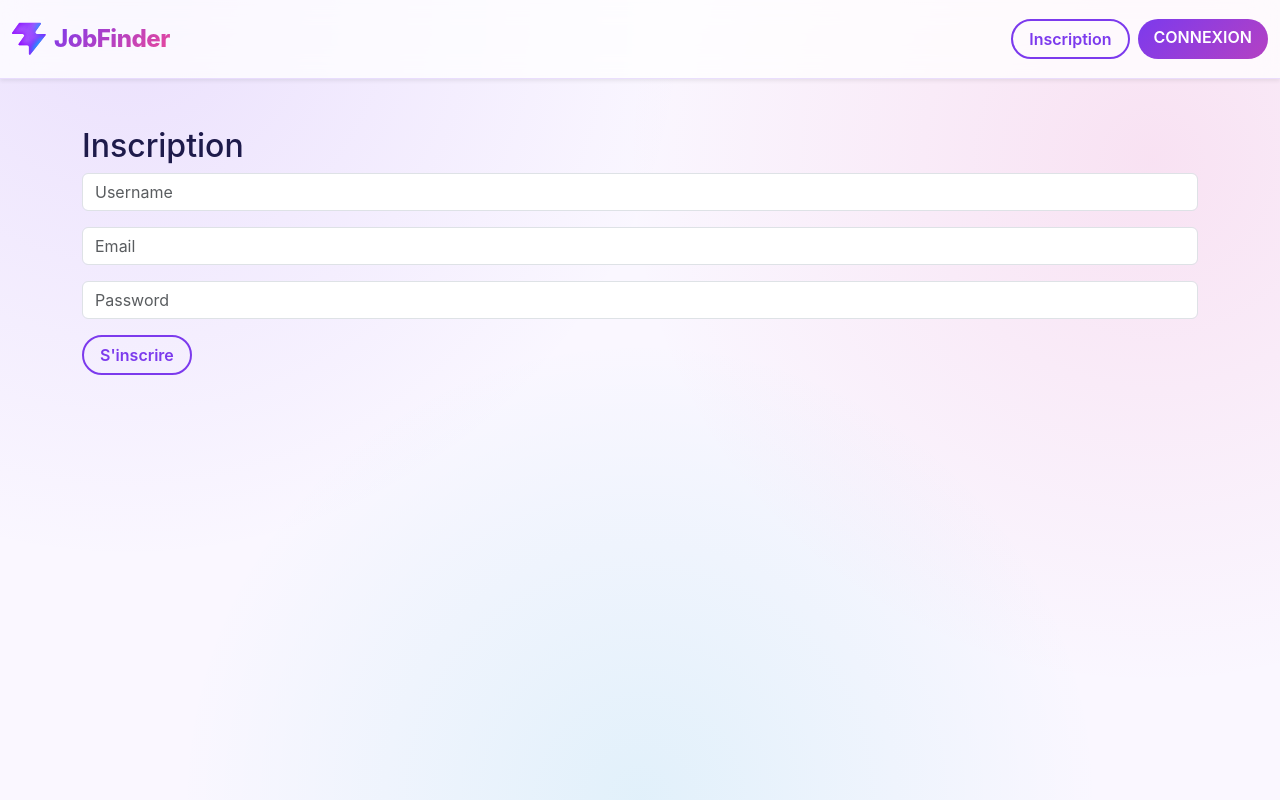
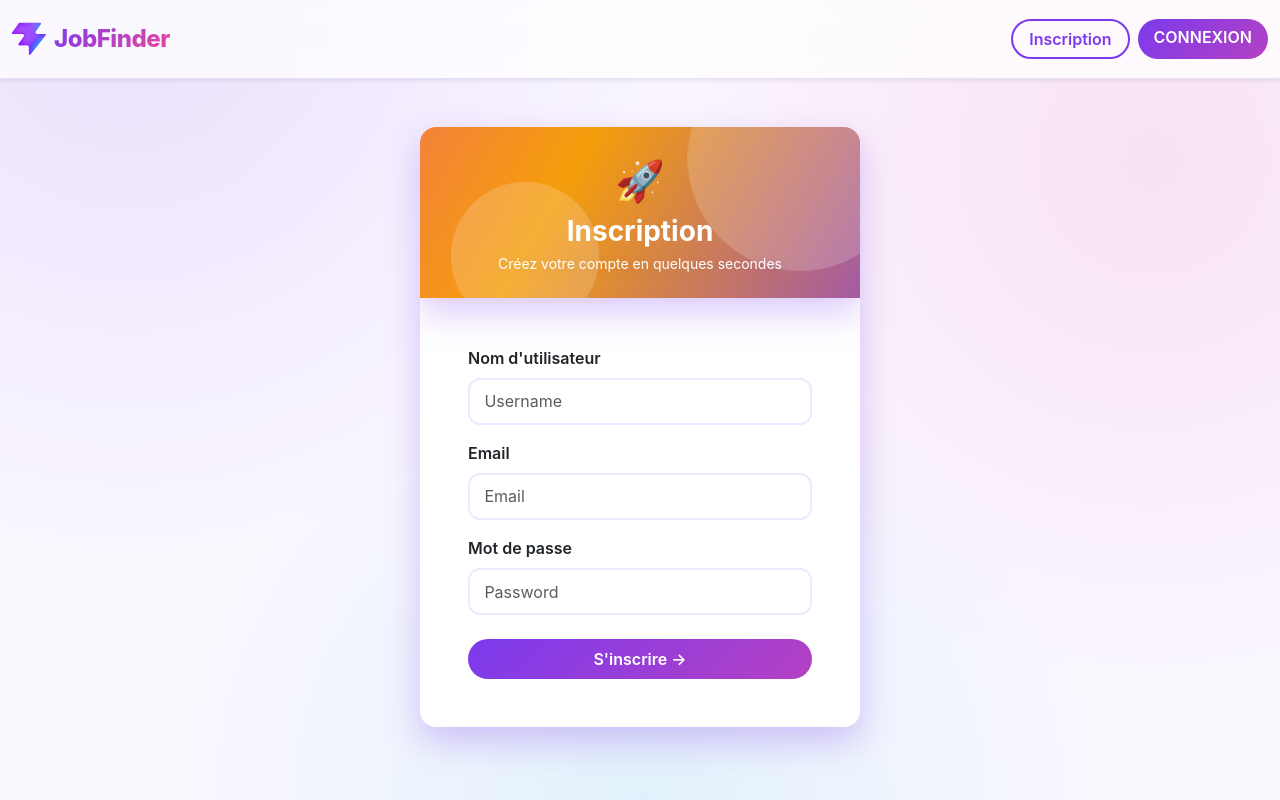
Before and after one commit to Granicos/GestionOffreEmploi, a React (Vite) app: page /inscription in a window 1280 px wide. Built offline with nearby package versions, Linux system fonts and the light colour scheme.

Commit message:
Gestion CSS sur la page inscription

```diff
--- a/db.json
+++ b/db.json
@@ -32,6 +32,12 @@
       "id": "2",
       "email": "user@jobboard.fr",
       "nom": "Candidat Test"
+    },
+    {
+      "id": "3fd1",
+      "email": "aaa@aaa.com",
+      "password": "aaa",
+      "username": "aaa"
     }
   ],
   "jobs": [
@@ -44,7 +50,13 @@
       "typeContrat": "CDI",
       "salaire": "35k€ - 40k€",
       "description": "Responsable du maintien en conditions opérationnelles de notre infrastructure réseau (Cisco, VPN, VLAN) et de l'administration système Windows Server / Debian.",
-      "competences": ["Cisco", "VLAN", "VPN", "Linux Debian", "Windows Server"],
+      "competences": [
+        "Cisco",
+        "VLAN",
+        "VPN",
+        "Linux Debian",
+        "Windows Server"
+      ],
       "datePublication": "2026-11-05",
       "disponible": false
     },
@@ -57,7 +69,13 @@
       "typeContrat": "CDI",
       "salaire": "50k€ - 60k€",
       "description": "Accompagnez la migration de nos microservices vers AWS en industrialisant les pipelines CI/CD via Docker, Kubernetes et Terraform.",
-      "competences": ["AWS", "Docker", "Kubernetes", "Terraform", "GitLab CI"],
+      "competences": [
+        "AWS",
+        "Docker",
+        "Kubernetes",
+        "Terraform",
+        "GitLab CI"
+      ],
       "datePublication": "2026-11-14",
       "disponible": true
     },
@@ -70,7 +88,13 @@
       "typeContrat": "CDD (12 mois)",
       "salaire": "36k€ - 40k€",
       "description": "Collecte, modélisation et création de dashboards Power BI pour aider les équipes marketing et finances dans leurs décisions stratégiques.",
-      "competences": ["SQL", "Power BI", "Python", "ETL", "Excel"],
+      "competences": [
+        "SQL",
+        "Power BI",
+        "Python",
+        "ETL",
+        "Excel"
+      ],
       "datePublication": "2026-11-08",
       "disponible": true
     },
@@ -140,7 +164,13 @@
       "typeContrat": "CDI",
       "salaire": "55k€ - 65k€",
       "description": "Conception, entraînement et mise en production de modèles de NLP et de vision par ordinateur pour des solutions SaaS à fort trafic.",
-      "competences": ["Python", "PyTorch", "Hugging Face", "MLflow", "Docker"],
+      "competences": [
+        "Python",
+        "PyTorch",
+        "Hugging Face",
+        "MLflow",
+        "Docker"
+      ],
       "datePublication": "2026-11-13",
       "disponible": true
     },
@@ -153,7 +183,13 @@
       "typeContrat": "CDI",
       "salaire": "44k€ - 50k€",
       "description": "Développement et maintenance d'architectures microservices pour des applications bancaires transactionnelles à forte charge.",
-      "competences": ["Java", "Spring Boot", "PostgreSQL", "Kafka", "JUnit"],
+      "competences": [
+        "Java",
+        "Spring Boot",
+        "PostgreSQL",
+        "Kafka",
+        "JUnit"
+      ],
       "datePublication": "2026-11-09",
       "disponible": true
     }
--- a/src/pages/InscriptionPage.jsx
+++ b/src/pages/InscriptionPage.jsx
@@ -1,6 +1,7 @@
 import { useState } from "react";
 import { useNavigate } from "react-router";
 import { SignIn } from "../services/authService";
+import "../styles/theme.css";
 
 function InscriptionPage() {
   const [username, setUsername] = useState("");
@@ -21,34 +22,77 @@ function InscriptionPage() {
     navigate("/login");
   }
   return (
-    <div className="container mt-5">
-      <h2>Inscription</h2>
+    <div className="container py-5">
+      <div
+        className="form-card card border-0 rounded-4 overflow-hidden mx-auto"
+        style={{ maxWidth: "440px" }}
+      >
+        {/* En-tête coloré */}
+        <header className="hero text-center py-4 px-3">
+          <span className="blob blob-1" />
+          <span className="blob blob-2" />
+          <div className="fs-1 mb-1" aria-hidden="true">
+            🚀
+          </div>
+          <h2 className="h3 fw-bold mb-1">Inscription</h2>
+          <p className="small mb-0">Créez votre compte en quelques secondes</p>
+        </header>
+
+        <div className="card-body p-4 p-md-5">
           <form onSubmit={handleSubmit}>
+            <div className="mb-3 text-start">
+              <label htmlFor="username" className="form-label">
+                Nom d&apos;utilisateur
+              </label>
               <input
-          className="form-control mb-3"
+                id="username"
+                className="form-control"
                 placeholder="Username"
+                autoComplete="username"
                 value={username}
                 onChange={(e) => setUsername(e.target.value)}
               />
+            </div>
+
+            <div className="mb-3 text-start">
+              <label htmlFor="email" className="form-label">
+                Email
+              </label>
               <input
-          className="form-control mb-3"
+                id="email"
+                type="email"
+                className="form-control"
                 placeholder="Email"
+                autoComplete="email"
                 value={email}
                 onChange={(e) => setEmail(e.target.value)}
               />
+            </div>
+
+            <div className="mb-4 text-start">
+              <label htmlFor="password" className="form-label">
+                Mot de passe
+              </label>
               <input
-          className="form-control mb-3"
+                id="password"
+                type="password"
+                className="form-control"
                 placeholder="Password"
+                autoComplete="new-password"
                 value={password}
                 onChange={(e) => setPassword(e.target.value)}
               />
+            </div>
+
             <button
               type="submit"
-          className="btn btn-outline-grad rounded-pill px-3"
+              className="btn btn-grad rounded-pill w-100 py-2"
             >
-          S'inscrire
+              S&apos;inscrire →
             </button>
           </form>
+        </div>
+      </div>
     </div>
   );
 }
```
Lines whose indentation alone changed are shown as unchanged.
